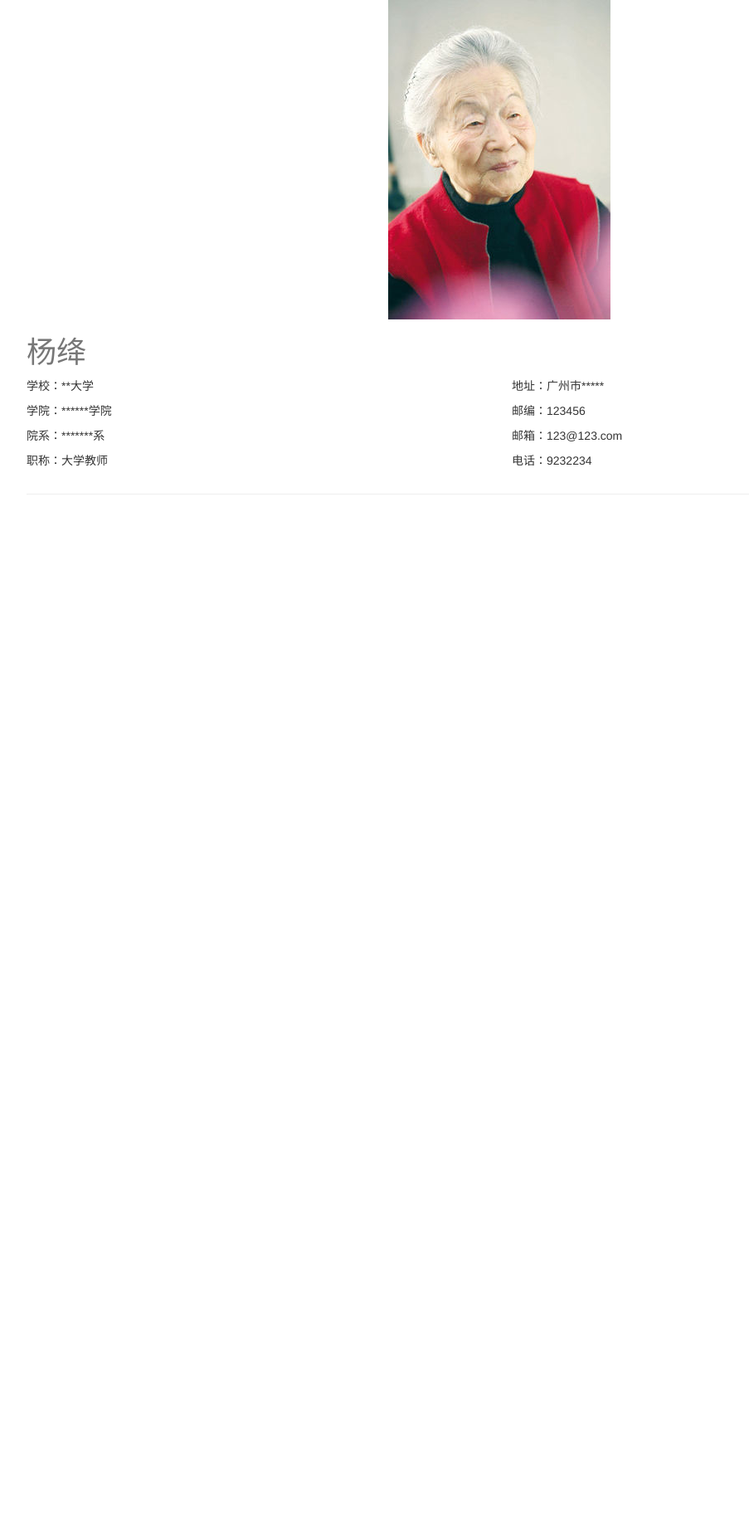
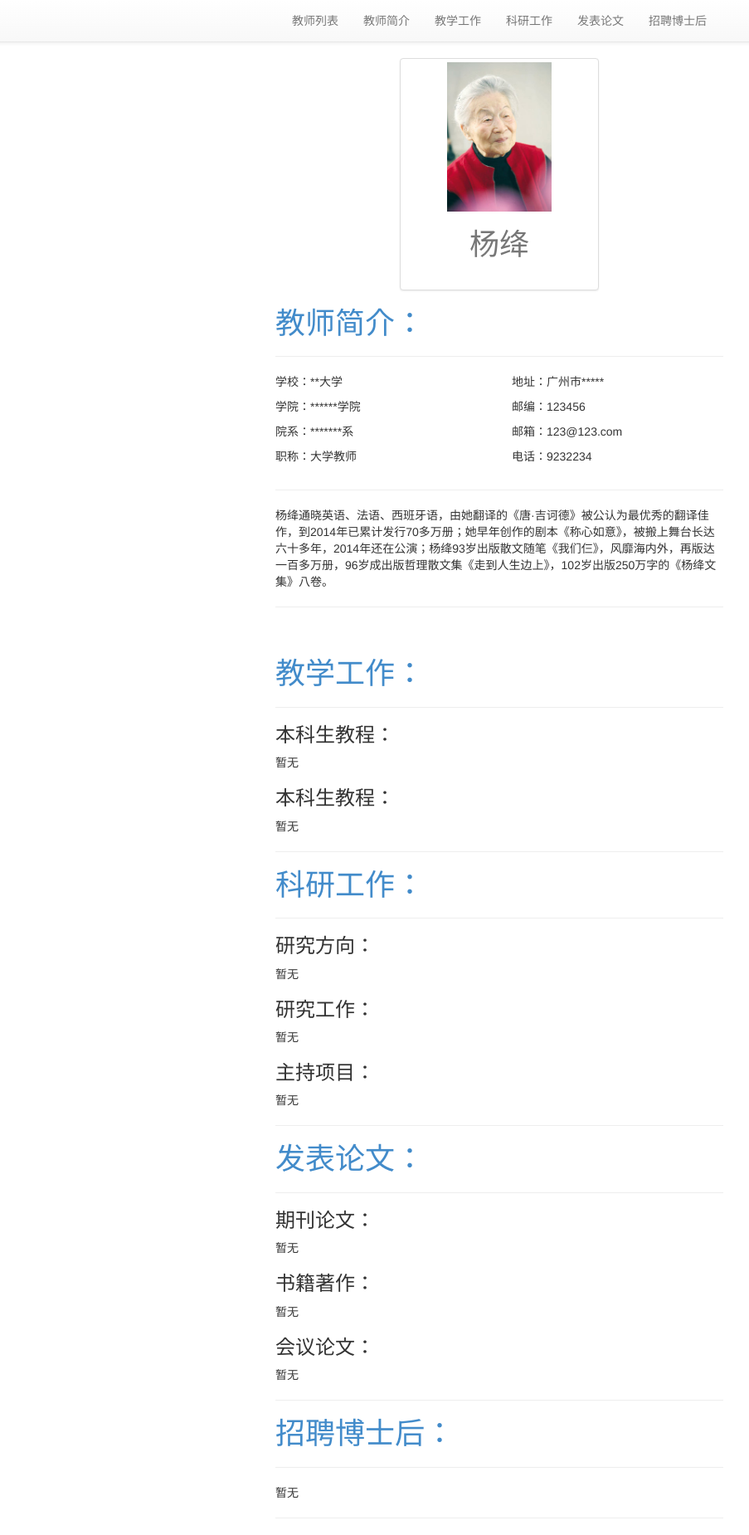
Before and after one commit to Lynxmac/College_Teachers_info, a Django app: a page that uses templates/base.html in a window 1280 px wide. Shown: the whole page at 83% size, without its empty margins (38-941 px from the left). Before the commit the page ends 596 px from the top, so only its background shows below. Run offline with Django 3.2, Linux system fonts and the light colour scheme; data comes from the database, SQL or seed files in the repository; both versions use the stored data as it was after the commit; some libraries are stand-ins or nearby versions.

Commit message:
Day 6 code

```diff
--- a/Teachers/models.py
+++ b/Teachers/models.py
@@ -21,7 +21,7 @@ class Teacher(models.Model):
     height_field = models.IntegerField(verbose_name = "高度",default=0)
     width_field = models.IntegerField(verbose_name = "宽度",default=0)
     sex_choice = (("Male","男"),("Female","女"))
-    sex = models.CharField(verbose_name = "性别",max_length=4,choices=sex_choice,default='Male')
+    sex = models.CharField(verbose_name = "性别",max_length=10,choices=sex_choice,default='Male')
     professional_title = models.CharField(verbose_name = "职称",max_length=120,default = '大学教师')
     address = models.CharField(verbose_name = "地址",max_length=120,default = '')
     college = models.CharField(verbose_name = "所在大学",max_length=30,default = '')
--- a/Teachers/views.py
+++ b/Teachers/views.py
@@ -3,8 +3,9 @@
 from django.shortcuts import render,get_object_or_404, redirect
 from .models import Teacher
 from django.utils import timezone
+from django.db.models import Q
 from django.contrib import messages
-
+from django.core.paginator import Paginator, EmptyPage, PageNotAnInteger
 from .forms import PostForm
 
 from django.http import HttpResponseRedirect, Http404
@@ -36,8 +37,30 @@ def Teacher_list(request):
     today = timezone.now().date()
     #queryset_list = Teacher.objects.active() #.order_by("-timestamp")
     queryset_list = Teacher.objects.all()
+    query = request.GET.get("q")
+    if query:
+	queryset_list = queryset_list.filter(
+		Q(name__icontains=query)|
+		Q(content__icontains=query)|
+		Q(college__icontains=query) |
+		Q(academy__icontains=query)
+		).distinct()
+    paginator = Paginator(queryset_list, 6) # 每页显示6个结果
+    page_request_var = "page"
+    page = request.GET.get(page_request_var)
+    try:
+        queryset = paginator.page(page)
+    except PageNotAnInteger:
+        # 如果请求页数不是一个整数，则直接返回第一页
+        queryset = paginator.page(1)
+    except EmptyPage:
+        # 如果请求页数超出list的最大索引则返回最后一页
+        queryset = paginator.page(paginator.num_pages)
     context = {
-		"object_list": queryset_list,
+		"object_list": queryset,
+		"title": "教师列表",
+		"result":"搜索结果",
+		"page_request_var": page_request_var,
 		"today": today,
 	}
     return render(request, "Teacher_list.html", context)
--- a/static/css/base.css
+++ b/static/css/base.css
@@ -1,3 +1,22 @@
 h1 {
     color: #777777;
 }
+body {
+    padding-top: 70px;
+}
+
+.navbar .navbar-nav {
+  display: inline-block;
+  float: none;
+  vertical-align: top;
+}
+
+.navbar .navbar-collapse {
+  text-align: center;
+}
+
+.img-responsive, .thumbnail>img, .thumbnail a>img, .carousel-inner>.item>img, .carousel-inner>.item>a>img{
+    display: block;
+    max-width: 100%;
+    height: 180;
+}
--- a/templates/Teacher_detail.html
+++ b/templates/Teacher_detail.html
@@ -12,11 +12,28 @@
 {%endblock style%}
 
 {% block content %}
-{% if instance.image %}
-         <img src='{{ instance.image.url }}' class='img-responsive center-block' />
-        {% endif %}
-<h1>{{instance.name}}</h1>
 
+<style>
+.col-center-block {
+    float: none;
+    display: block;
+    margin-left: auto;
+    margin-right: auto;
+}
+</style>
+
+{% include "detail_nav_bar.html" %}
+<div class='col-sm-6 col-center-block'style="margin:0px auto auto auto">
+    <div class="col-sm-6 col-center-block">
+      <div class = 'thumbnail'>
+       {% if instance.image %}
+       <img src='{{ instance.image.url }}'/>
+       {% endif %}
+       <h1 align = 'center' >{{ instance.name }}</h1><br/>
+    </div>
+     </div>
+
+<h1><a name = "intrudution">教师简介：</a></h1><hr/>
 <div class = 'row'>
     <div class = 'col-sm-6'>
 	<p>学校：{{instance.college}}</p>
@@ -32,4 +49,69 @@
     </div>
 </div>
 <hr/>
+<div class='row'>
+<div class='col-sm-12'>
+
+{{ instance.content|linebreaks }}
+
+<hr/>
+<br/>
+<h1><a name = "teaching">教学工作：</a></h1><hr/>
+        {% if instance.UG_lesson%}
+	<h3>本科生教程：</h3>
+        <p>{{instance.UG_lesson|linebreaks}}</p>
+        {%endif%}
+      	{% if instance.PG_lesson%}
+        <h3>本科生教程：</h3>
+        <p>{{instance.PG_lesson|linebreaks}}</p>
+        {%endif%}
+        <hr/>
+
+<h1><a name = "research">科研工作：</a></h1><hr/>
+	{% if instance.research_direction%}
+        	<h3>研究方向：</h3>
+        	<p>{{instance.research_direction|linebreaks}}</p>
+        {%endif%}
+        {% if instance.research%}
+        <h3>研究工作：</h3>
+        <p>{{instance.research|linebreaks}}</p>
+        {%endif%}
+	{% if instance.hold_project%}
+        <h3>主持项目：</h3>
+        <p>{{instance.hold_project|linebreaks}}</p>
+        {%endif%}
+<hr/>
+<h1><a name = "papers">发表论文：</a></h1><hr/>
+	{% if instance.papers%}
+                <h3>期刊论文：</h3>
+                <p>{{instance.papers|linebreaks}}</p>
+        {%endif%}
+        {% if instance.books%}
+        <h3>书籍著作：</h3>
+        <p>{{instance.books|linebreaks}}</p>
+        {%endif%}
+        {% if instance.conference_papers%}
+        <h3>会议论文：</h3>
+        <p>{{instance.conference_papers|linebreaks}}</p>
+        {%endif%}
+<hr/>
+<h1><a name = "recruitment">招聘博士后：</a></h1><hr/>
+        {% if instance.recruitment%}
+        <p>{{instance.recruitment|linebreaks}}</p>
+        {%endif%}
+
+<hr/>
+
+{% if  request.user.is_superuser  %}
+
+<a href="/Teachers/create"><button class="btn btn-primary btn-mini" type="button">添加教师</button></a>
+<a href="{{instance.get_views_url}}edit"><button class="btn btn-success btn-mini" type="button">修改教师</button></a>
+<a href="{{instance.get_views_url}}delete"><button class="btn btn-danger btn-mini" type="button">删除教师</button></a>
+<hr/>
+{% endif %}
+
+</div>
+</div>
+</div>
+
 {%endblock content%}
--- a/templates/base.html
+++ b/templates/base.html
@@ -11,7 +11,9 @@
 
 <link rel='stylesheet' href='{% static "css/base.css" %}' />
 <style>
-{% block style %}{% endblock style %}
+{% block style %}
+
+{% endblock style %}
 </style>
 </head>
 <body>
--- /dev/null
+++ b/templates/detail_nav_bar.html
@@ -0,0 +1,16 @@
+<nav class="navbar navbar-default navbar-fixed-top" role="navigation">
+   <div class="container-fluid">
+
+   <div class="collapse navbar-collapse" id="bs-example-navbar-collapse-1">
+   <ul class="nav navbar-nav">
+   <li class="pull-left"><a href="/Teachers">教师列表</a></li>
+   <li ><a href="#intrudution">教师简介</a></li>
+   <li ><a href="#teaching">教学工作</a></li>
+   <li ><a href="#research">科研工作</a></li>
+   <li ><a href="#papers">发表论文</a></li>
+   <li ><a href="#recruitment">招聘博士后</a></li>
+
+      </ul>
+    </div><!-- /.navbar-collapse -->
+  </div><!-- /.container-fluid -->
+</nav>
```
Also changed, not shown: templates/Teacher_list.html (+36 -2 lines), templates/list_nav_bar.html (added, +22 -0 lines), Teachers/migrations/0004_auto_20160905_1058.py (added), db.sqlite3, media_cdn/7/4034970a304e251f2ace204aa086c9177f3e5343.jpg (added), media_cdn/8/18d8bc3eb13533fab42bd460afd3fd1f40345bda.jpg (added), media_cdn/9/472309f7905298220ca5b1dad4ca7bcb0a46d411_faNlXRw.jpg (added), 3 other files.
